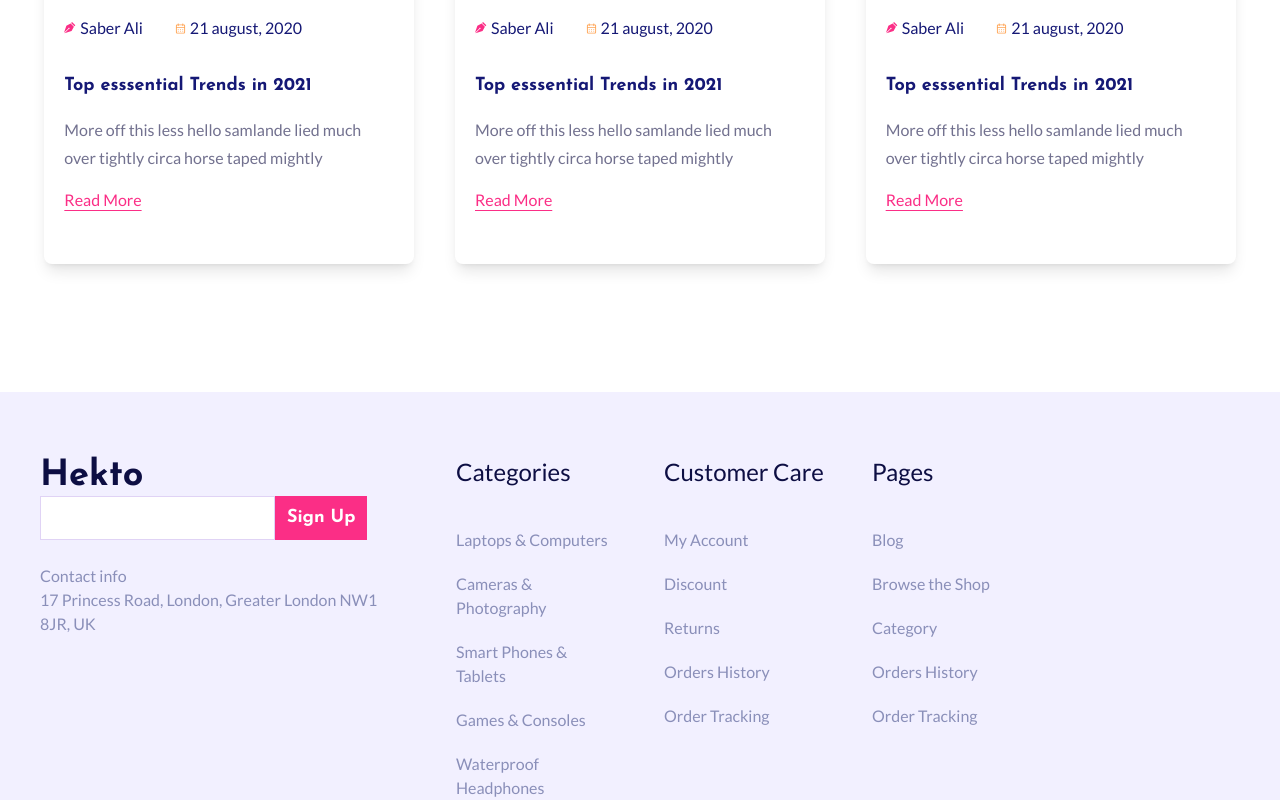
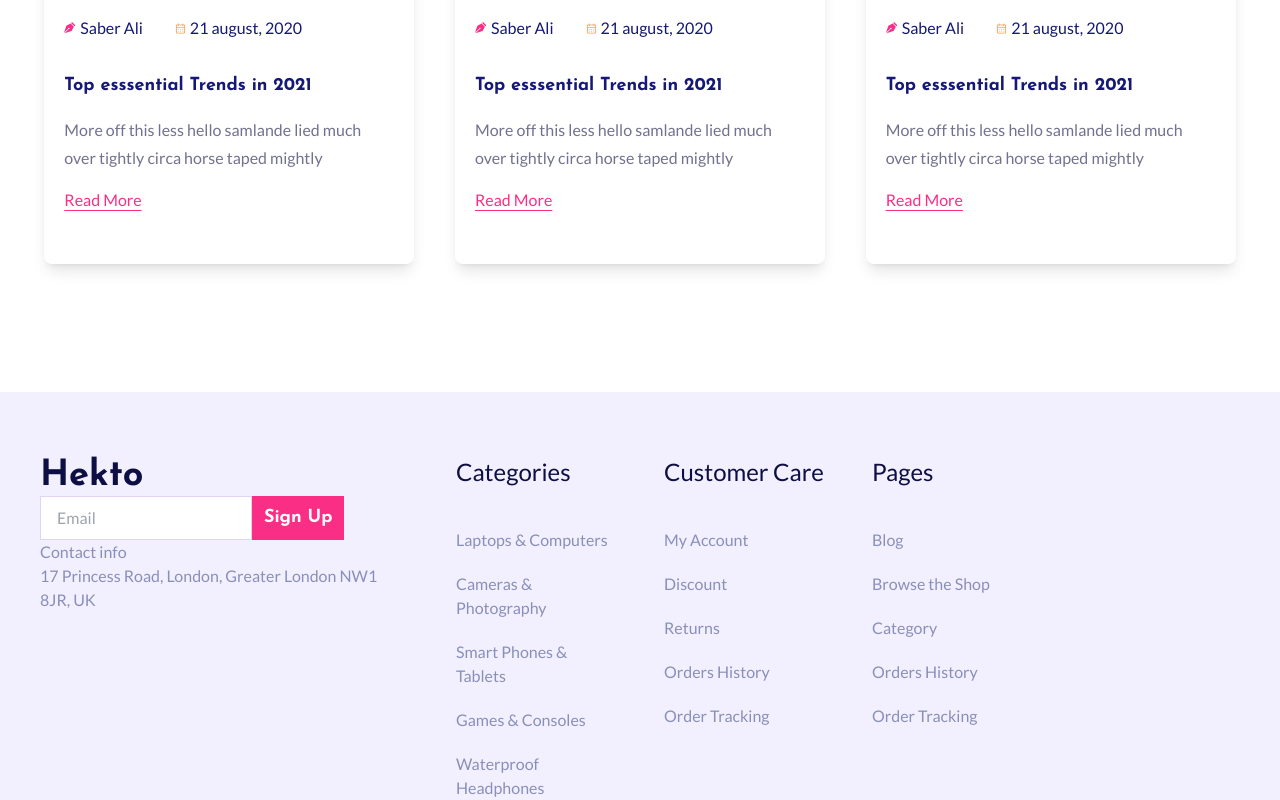
Before and after one commit to jemil-c-137/hekto, a Vue app: page / in a window 1280 px wide. Shown: the part 7022-7822 px from the top of the page. Built offline with nearby package versions, Linux system fonts and the light colour scheme.

Commit message:
- Removed email form and added SignUpField component - Updated import paths for CartLogo, SearchField, and SearchLogo components - Added type prop to InputField.vue

```diff
--- a/src/components/FooterSection.vue
+++ b/src/components/FooterSection.vue
@@ -5,14 +5,7 @@
     >
       <div class="pb-8 col-span-full lg:col-start-1 lg:col-end-3">
         <p class="logo-text">Hekto</p>
-        <form class="flex mb-6">
-          <input
-            type="email"
-            required
-            class="text-pale-purple border border-pantone-purple focus:outline-none focus:border-navy-blue hover:border-blue text-lg px-4"
-          />
-          <BaseButton :rounded="false" size="s">Sign Up</BaseButton>
-        </form>
+        <SignUpField />
         <p>Contact info</p>
         <p>17 Princess Road, London, Greater London NW1 8JR, UK</p>
       </div>
@@ -54,5 +47,5 @@
 </template>
 
 <script setup lang="ts">
-import BaseButton from './atoms/BaseButton.vue';
+import SignUpField from "@/components/molecules/SignUpField.vue";
 </script>
--- a/src/components/HeaderNav.vue
+++ b/src/components/HeaderNav.vue
@@ -92,8 +92,8 @@ import PhoneLogo from './svg/logos/PhoneLogo.vue'
 import MailLogo from './svg/logos/MailLogo.vue'
 import LoginLogo from './svg/logos/LoginLogo.vue'
 import FavoriteLogo from './svg/logos/FavoriteLogo.vue'
-import CartLogo from './svg/logos/CartLogo.vue'
-import SearchField from './molecules/SearchField.vue'
+import CartLogo from '@/components/svg/logos/CartLogo.vue'
+import SearchField from '@/components/molecules/SearchField.vue'
 
 import { watch, ref } from 'vue'
 
--- a/src/components/atoms/InputField.vue
+++ b/src/components/atoms/InputField.vue
@@ -13,5 +13,6 @@ defineProps<{
     modelValue: string;
     placeholder?: string;
     required?: boolean;
+    type?: string;
 }>();
 </script>
--- a/src/components/molecules/SearchField.vue
+++ b/src/components/molecules/SearchField.vue
@@ -12,8 +12,7 @@ import { ref } from "vue";
 
 import InputField from "@/components/atoms/InputField.vue";
 import BaseButton from "@/components/atoms/BaseButton.vue";
-import SearchLogo from "../svg/logos/SearchLogo.vue";
-
+import SearchLogo from "@/components/svg/logos/SearchLogo.vue";
 
 const inputValue = ref("");
 
--- /dev/null
+++ b/src/components/molecules/SignUpField.vue
@@ -0,0 +1,18 @@
+<template>
+    <form class="flex" @submit.prevent="handleSubmit">
+        <InputField v-model="email" type="email" placeholder="Email" />
+        <BaseButton type="submit" :rounded="false" size="s">Sign Up</BaseButton>
+    </form>
+</template>
+
+<script setup lang="ts">
+import { ref } from "vue";
+import InputField from "@/components/atoms/InputField.vue";
+import BaseButton from "@/components/atoms/BaseButton.vue";
+
+const email = ref("");
+
+const handleSubmit = () => {
+    console.log(email.value);
+};
+</script>
```
